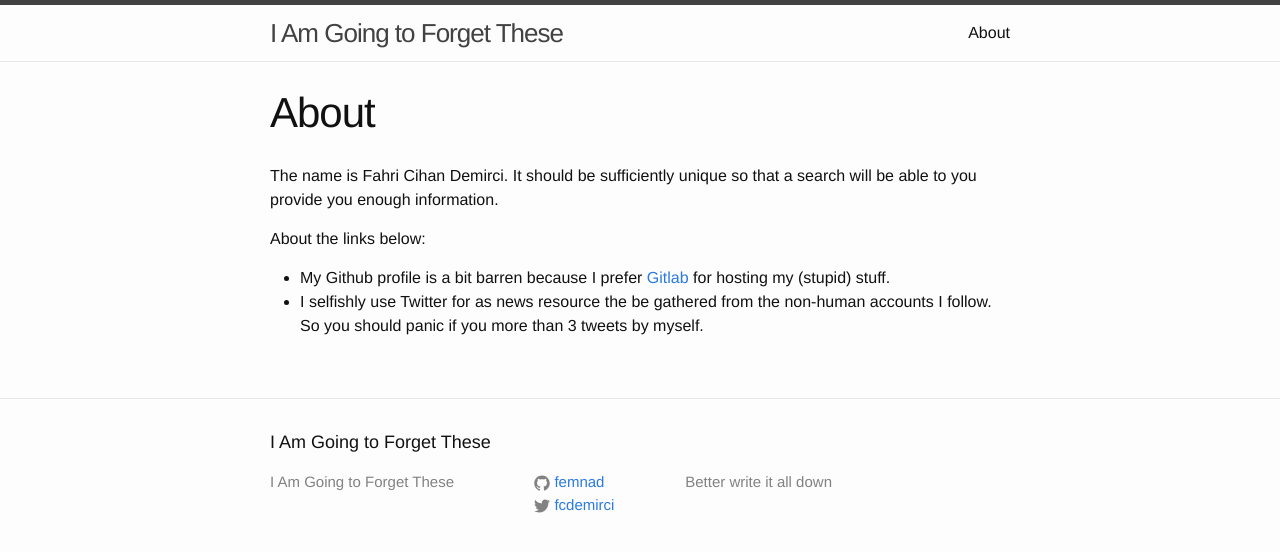
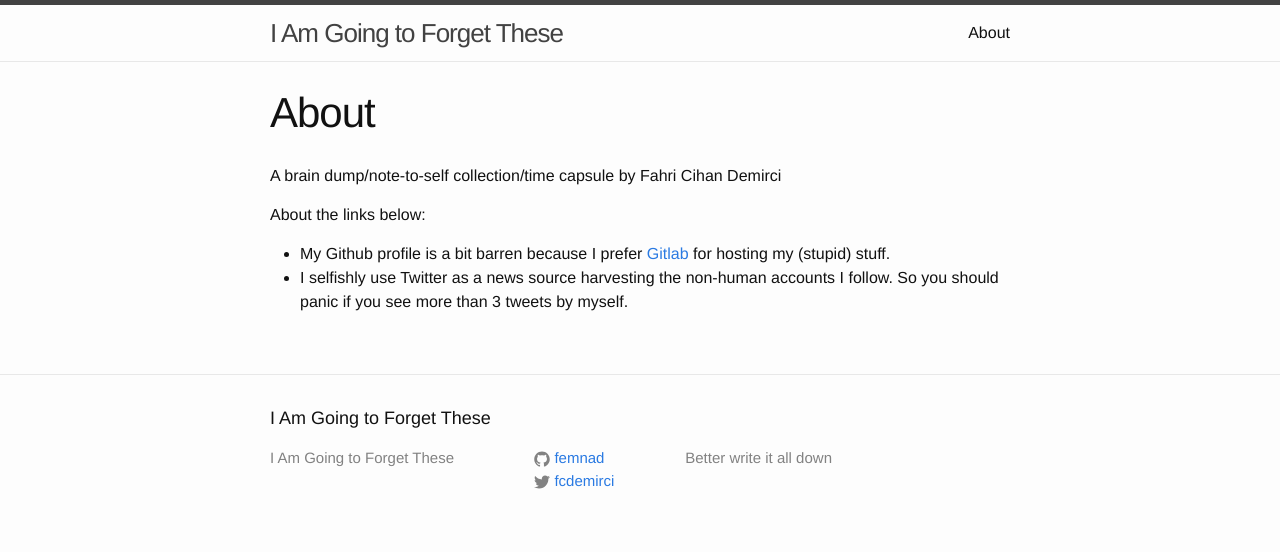
Before and after one commit to femnad/sqrt26.com, a Jekyll site: the page built from about.md, in a window 1280 px wide. Shown: the top 552 px of the page. Built offline with Jekyll 4.4.1, drawn with Linux system fonts in a browser that asks for light colours.

Commit message:
Update About Page

```diff
--- a/about.md
+++ b/about.md
@@ -3,11 +3,11 @@ layout: page
 title: About
 permalink: /about/
 ---
-The name is Fahri Cihan Demirci. It should be sufficiently unique so that a search will be able to you provide you enough information.
+A brain dump/note-to-self collection/time capsule by Fahri Cihan Demirci
 
 About the links below:
 
 * My Github profile is a bit barren because I prefer [Gitlab][gitlab] for hosting my (stupid) stuff.
-* I selfishly use Twitter for as news resource the be gathered from the non-human accounts I follow. So you should panic if you more than 3 tweets by myself.
+* I selfishly use Twitter as a news source harvesting the non-human accounts I follow. So you should panic if you see more than 3 tweets by myself.
 
 [gitlab]: https://gitlab.com/u/femnad
```
